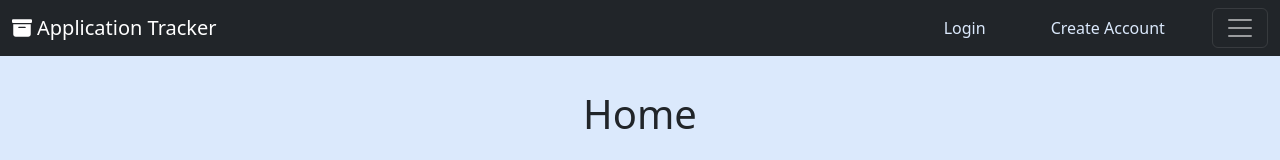
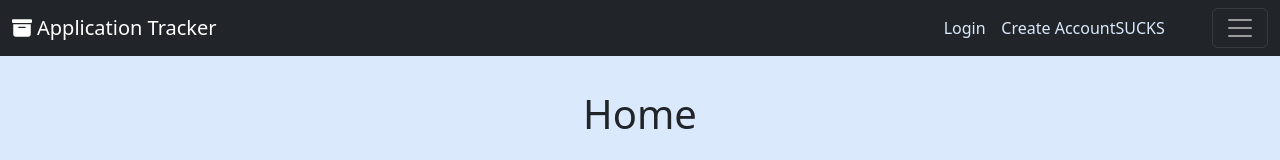
Before and after one commit to lawrencek1992/app_tracker, a React (Create React App) app in the folder frontend/: page / in a window 1280 px wide. Shown: the top 160 px of the page. Built offline with nearby package versions, Linux system fonts and the light colour scheme.

Commit message:
trying to find where the createaccount button is located

```diff
--- a/frontend/src/layout/navigation/Navigation.js
+++ b/frontend/src/layout/navigation/Navigation.js
@@ -51,7 +51,7 @@ export const Navigation = ({ loggedInUser, setLoggedInUser }) => {
                 variant="light"
                 id="create-account-link"
               >
-                Create Account
+                Create AccountSUCKS
               </Nav.Link>
             )}
             {loggedInUser && (
@@ -114,7 +114,7 @@ export const Navigation = ({ loggedInUser, setLoggedInUser }) => {
                      * this is where to add the modal code
                      */}
                     <NavDropdown.Item href="/create-user">
-                      Create Account SUCKMELONS
+                      Create Account
                     </NavDropdown.Item>
                   </Nav>
                 )}
```
